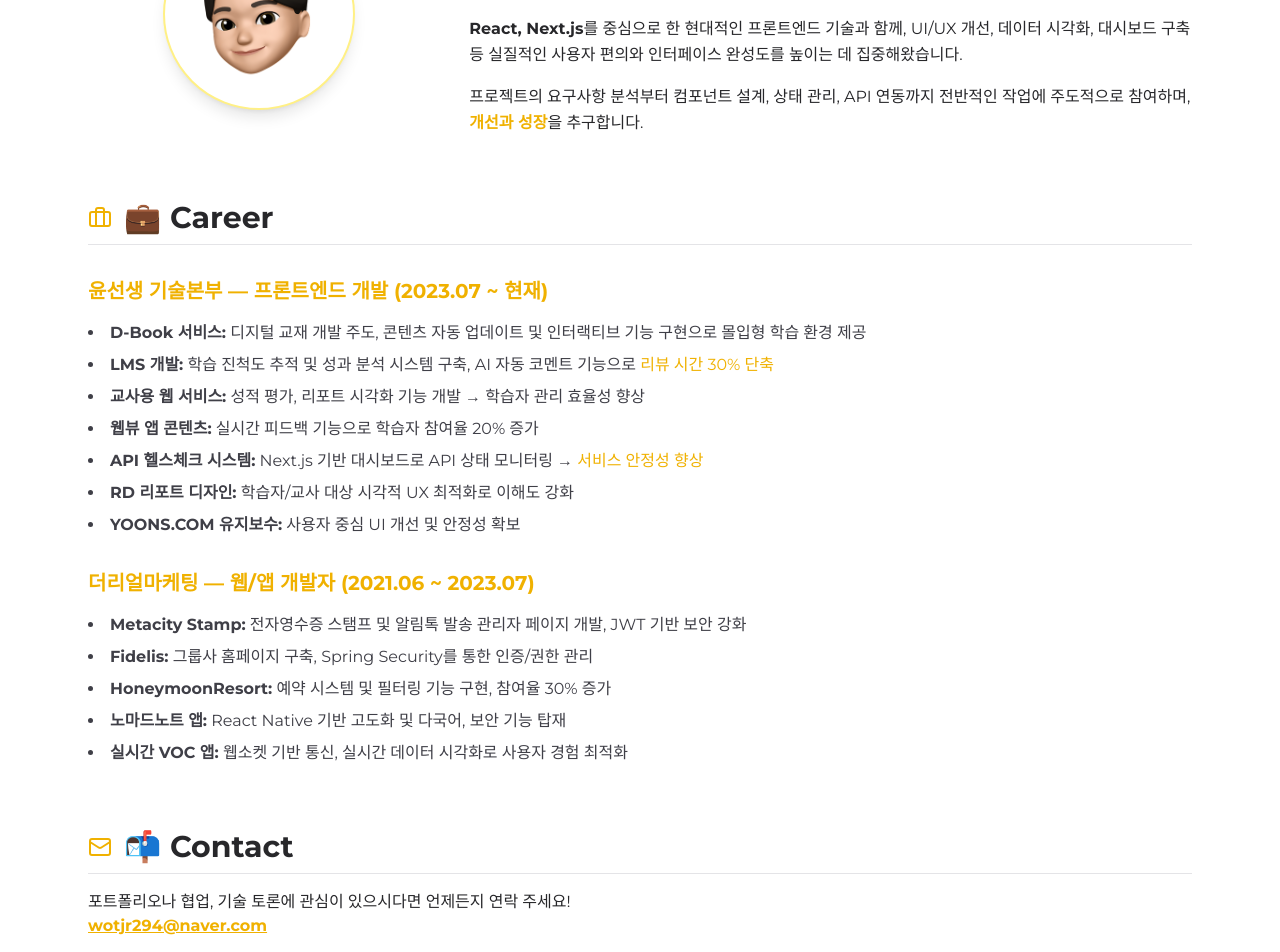
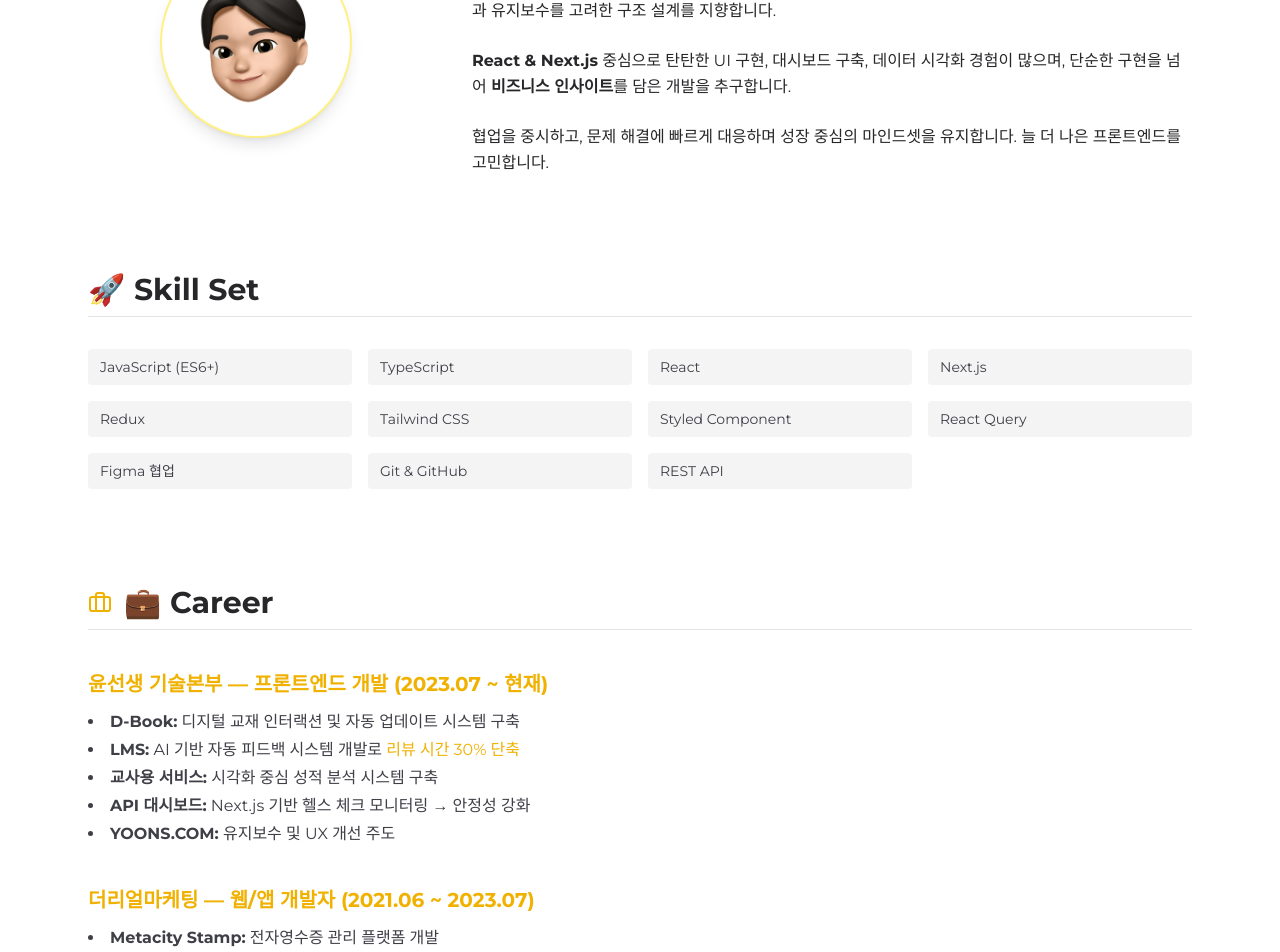
Before and after one commit to Jaeseokkong/NEXT-BLOG, a Next.js app: page /about in a window 1280 px wide. Shown: the part 260-1212 px from the top of the page. Built offline with nearby package versions, Linux system fonts and the light colour scheme.

Commit message:
style: 소개 페이지 디자인 및 문구 수정

```diff
--- a/src/app/about/page.tsx
+++ b/src/app/about/page.tsx
@@ -3,86 +3,82 @@ import AboutAvatar from "@/components/AboutAvatar";
 
 export default function AboutPage() {
   return (
-    <div className="max-w-6xl mx-auto px-6 py-16 space-y-16 text-zinc-800 dark:text-zinc-100">
+    <div className="max-w-6xl mx-auto px-6 py-20 space-y-24 text-zinc-800 dark:text-zinc-100">
 
-      {/* 소개 및 프로필 */}
-      <section className="grid grid-cols-1 md:grid-cols-3 gap-10 items-center">
+      {/* 소개 */}
+      <section className="grid grid-cols-1 md:grid-cols-3 gap-12 items-center">
         <AboutAvatar />
-        <div className="md:col-span-2 space-y-4 leading-relaxed">
+        <div className="md:col-span-2 space-y-6 leading-relaxed">
           <h1 className="text-4xl font-bold flex items-center gap-3">
             <User className="w-8 h-8 text-yellow-500" />
             About <span className="text-yellow-500 dark:text-yellow-400">Me</span>
           </h1>
           <p>
-            안녕하세요! 👋 저는 사용자 중심의 경험을 설계하고. 안정적이고 유지보수 가능한 프론트엔드 개발자 <strong>한재석</strong>입니다.
+            안녕하세요! 👋 사용자 경험에 집착하는 프론트엔드 개발자 <strong className="text-yellow-500">한재석</strong>입니다.
+            기획 의도를 정확히 구현하고, 성능과 유지보수를 고려한 구조 설계를 지향합니다.
           </p>
           <p>
-            <strong>React, Next.js</strong>를 중심으로 한 현대적인 프론트엔드 기술과 함께, UI/UX 개선, 데이터 시각화, 대시보드 구축 등 실질적인 사용자 편의와 인터페이스 완성도를 높이는 데 집중해왔습니다.
+            <strong>React & Next.js</strong> 중심으로 탄탄한 UI 구현, 대시보드 구축, 데이터 시각화 경험이 많으며,
+            단순한 구현을 넘어 <strong>비즈니스 인사이트</strong>를 담은 개발을 추구합니다.
           </p>
           <p>
-            프로젝트의 요구사항 분석부터 컴포넌트 설계, 상태 관리, API 연동까지 전반적인 작업에 주도적으로 참여하며, <span className="text-yellow-500 dark:text-yellow-400 font-semibold">개선과 성장</span>을 추구합니다.
+            협업을 중시하고, 문제 해결에 빠르게 대응하며 성장 중심의 마인드셋을 유지합니다.
+            늘 더 나은 프론트엔드를 고민합니다.
           </p>
         </div>
       </section>
 
-      {/* 경력 소개 */}
+      {/* 기술 스택 */}
       <section className="space-y-8">
+        <h2 className="text-3xl font-bold border-b border-zinc-200 dark:border-zinc-700 pb-2">
+          🚀 Skill Set
+        </h2>
+        <div className="grid grid-cols-2 sm:grid-cols-3 md:grid-cols-4 gap-4 text-sm font-medium text-zinc-700 dark:text-zinc-300">
+          <span className="px-3 py-2 rounded bg-zinc-100 dark:bg-zinc-800">JavaScript (ES6+)</span>
+          <span className="px-3 py-2 rounded bg-zinc-100 dark:bg-zinc-800">TypeScript</span>
+          <span className="px-3 py-2 rounded bg-zinc-100 dark:bg-zinc-800">React</span>
+          <span className="px-3 py-2 rounded bg-zinc-100 dark:bg-zinc-800">Next.js</span>
+          <span className="px-3 py-2 rounded bg-zinc-100 dark:bg-zinc-800">Redux</span>
+          <span className="px-3 py-2 rounded bg-zinc-100 dark:bg-zinc-800">Tailwind CSS</span>
+          <span className="px-3 py-2 rounded bg-zinc-100 dark:bg-zinc-800">Styled Component</span>
+          <span className="px-3 py-2 rounded bg-zinc-100 dark:bg-zinc-800">React Query</span>
+          <span className="px-3 py-2 rounded bg-zinc-100 dark:bg-zinc-800">Figma 협업</span>
+          <span className="px-3 py-2 rounded bg-zinc-100 dark:bg-zinc-800">Git & GitHub</span>
+          <span className="px-3 py-2 rounded bg-zinc-100 dark:bg-zinc-800">REST API</span>
+        </div>
+      </section>
+
+      {/* 경력 */}
+      <section className="space-y-10">
         <h2 className="text-3xl font-bold flex items-center gap-3 border-b border-zinc-200 dark:border-zinc-700 pb-2">
           <Briefcase className="w-6 h-6 text-yellow-500" />
           💼 Career
         </h2>
 
         {/* 윤선생 */}
-        <div className="space-y-4">
+        <div className="space-y-3">
           <h3 className="text-xl font-semibold text-yellow-500 dark:text-yellow-400">
             윤선생 기술본부 — 프론트엔드 개발 (2023.07 ~ 현재)
           </h3>
-          <ul className="list-disc list-inside space-y-2 text-zinc-700 dark:text-zinc-300">
-            <li>
-              <strong>D-Book 서비스:</strong> 디지털 교재 개발 주도, 콘텐츠 자동 업데이트 및 인터랙티브 기능 구현으로 몰입형 학습 환경 제공
-            </li>
-            <li>
-              <strong>LMS 개발:</strong> 학습 진척도 추적 및 성과 분석 시스템 구축, AI 자동 코멘트 기능으로 <span className="text-yellow-500 dark:text-yellow-400 font-medium">리뷰 시간 30% 단축</span>
-            </li>
-            <li>
-              <strong>교사용 웹 서비스:</strong> 성적 평가, 리포트 시각화 기능 개발 → 학습자 관리 효율성 향상
-            </li>
-            <li>
-              <strong>웹뷰 앱 콘텐츠:</strong> 실시간 피드백 기능으로 학습자 참여율 20% 증가
-            </li>
-            <li>
-              <strong>API 헬스체크 시스템:</strong> Next.js 기반 대시보드로 API 상태 모니터링 → <span className="text-yellow-500 dark:text-yellow-400 font-medium">서비스 안정성 향상</span>
-            </li>
-            <li>
-              <strong>RD 리포트 디자인:</strong> 학습자/교사 대상 시각적 UX 최적화로 이해도 강화
-            </li>
-            <li>
-              <strong>YOONS.COM 유지보수:</strong> 사용자 중심 UI 개선 및 안정성 확보
-            </li>
+          <ul className="list-disc list-inside space-y-1 text-zinc-700 dark:text-zinc-300">
+            <li><strong>D-Book:</strong> 디지털 교재 인터랙션 및 자동 업데이트 시스템 구축</li>
+            <li><strong>LMS:</strong> AI 기반 자동 피드백 시스템 개발로 <span className="text-yellow-500 font-medium">리뷰 시간 30% 단축</span></li>
+            <li><strong>교사용 서비스:</strong> 시각화 중심 성적 분석 시스템 구축</li>
+            <li><strong>API 대시보드:</strong> Next.js 기반 헬스 체크 모니터링 → 안정성 강화</li>
+            <li><strong>YOONS.COM:</strong> 유지보수 및 UX 개선 주도</li>
           </ul>
         </div>
 
         {/* 더리얼마케팅 */}
-        <div className="space-y-4">
+        <div className="space-y-3">
           <h3 className="text-xl font-semibold text-yellow-500 dark:text-yellow-400">
             더리얼마케팅 — 웹/앱 개발자 (2021.06 ~ 2023.07)
           </h3>
-          <ul className="list-disc list-inside space-y-2 text-zinc-700 dark:text-zinc-300">
-            <li>
-              <strong>Metacity Stamp:</strong> 전자영수증 스탬프 및 알림톡 발송 관리자 페이지 개발, JWT 기반 보안 강화
-            </li>
-            <li>
-              <strong>Fidelis:</strong> 그룹사 홈페이지 구축, Spring Security를 통한 인증/권한 관리
-            </li>
-            <li>
-              <strong>HoneymoonResort:</strong> 예약 시스템 및 필터링 기능 구현, 참여율 30% 증가
-            </li>
-            <li>
-              <strong>노마드노트 앱:</strong> React Native 기반 고도화 및 다국어, 보안 기능 탑재
-            </li>
-            <li>
-              <strong>실시간 VOC 앱:</strong> 웹소켓 기반 통신, 실시간 데이터 시각화로 사용자 경험 최적화
-            </li>
+          <ul className="list-disc list-inside space-y-1 text-zinc-700 dark:text-zinc-300">
+            <li><strong>Metacity Stamp:</strong> 전자영수증 관리 플랫폼 개발</li>
+            <li><strong>Fidelis 그룹사:</strong> 통합 웹사이트 및 Spring 인증 시스템 구축</li>
+            <li><strong>노마드노트:</strong> React Native 앱 다국어/보안 기능 고도화</li>
+            <li><strong>실시간 VOC:</strong> 웹소켓 기반 실시간 VOC 수집 대시보드 구현</li>
           </ul>
         </div>
       </section>
@@ -94,14 +90,15 @@ export default function AboutPage() {
           📬 Contact
         </h2>
         <p>
-          포트폴리오나 협업, 기술 토론에 관심이 있으시다면 언제든지 연락 주세요! <br />
-          <a
-            href="mailto:wotjr294@naver.com"
-            className="text-yellow-500 dark:text-yellow-400 underline font-semibold"
-          >
-            wotjr294@naver.com
-          </a>
+          협업, 채용, 기술적 논의 언제든지 환영입니다. <br />
+          아래 이메일로 편하게 연락 주세요!
         </p>
+        <a
+          href="mailto:wotjr294@naver.com"
+          className="inline-block text-yellow-500 dark:text-yellow-400 underline font-semibold"
+        >
+          wotjr294@naver.com
+        </a>
       </section>
     </div>
   );
```
